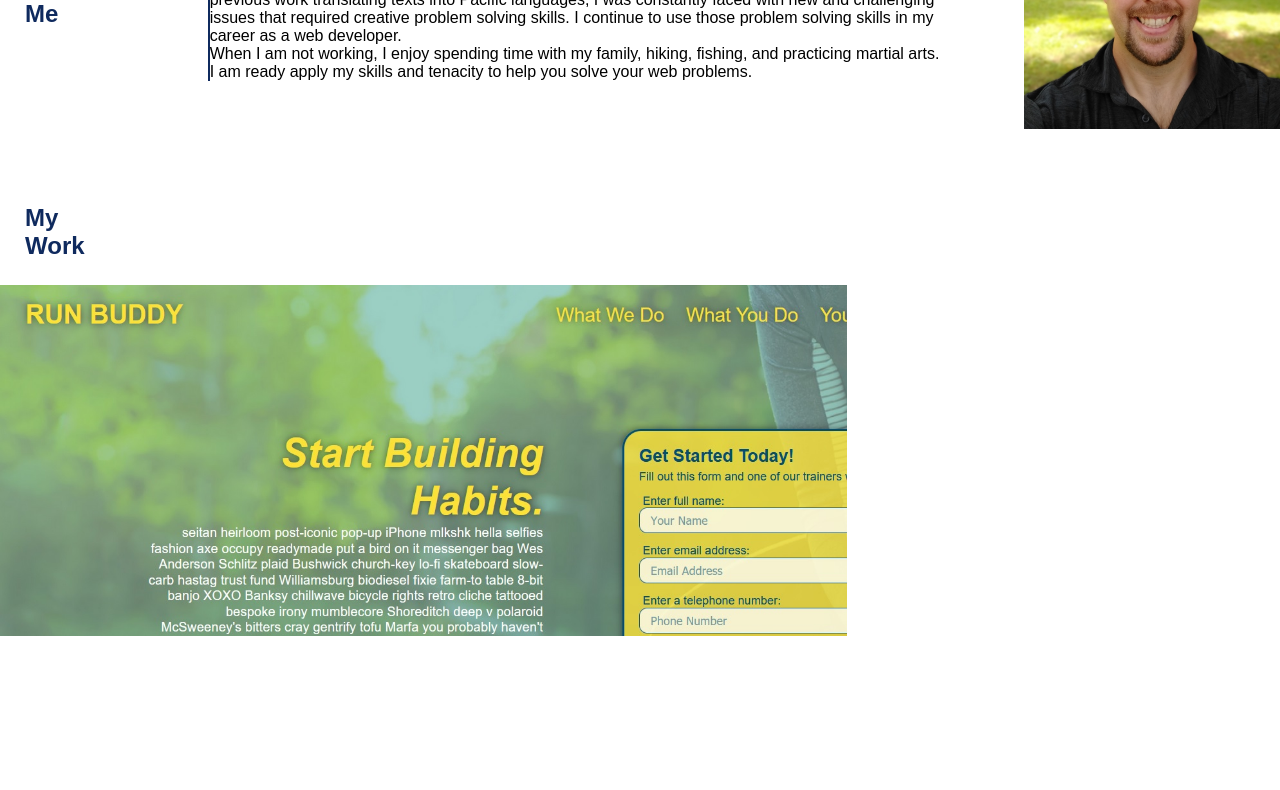
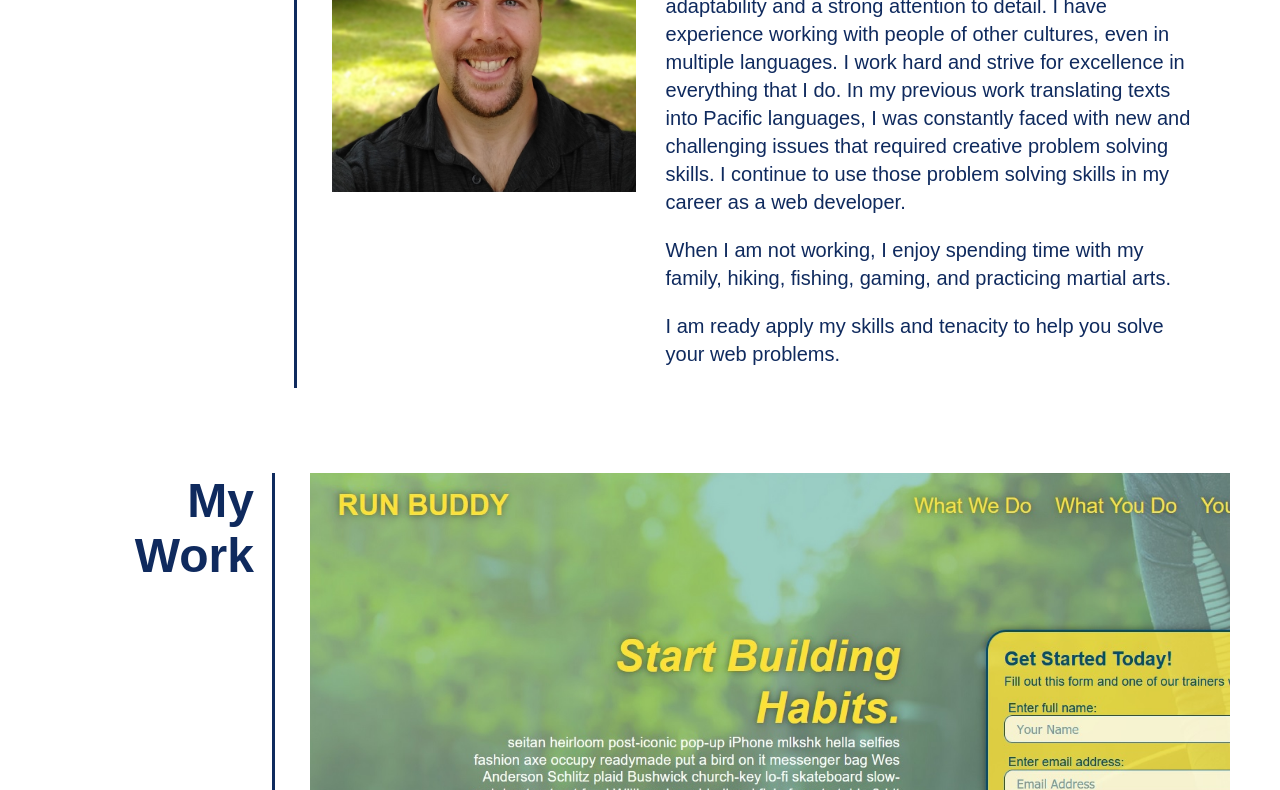
Before and after one commit to Craig5117/craigbennett, a plain HTML site: page index.html in a window 1280 px wide. Shown: the part 592-1382 px from the top of the page. Drawn offline with Linux system fonts and the light colour scheme.

Commit message:
finally worked out my flex problems in about

```diff
--- a/assets/css/style.css
+++ b/assets/css/style.css
@@ -16,24 +16,13 @@ body {
     font-family: Arial, Helvetica, sans-serif;
 }
 
+/*.flex-row {
+    display: flex;
+}*/
 
 
-.about-content, #work, #contact {
-    margin: 50px auto;
-    width: 100%;
-    display: flex;
-    flex-wrap: wrap;
-    align-items: center;
-    justify-content: space-between;
-}
 
-#about h2, #work h2, #contact h2 {
 
-    width: 10%;
-    color: var(--primary-color);
-
-    padding: 25px;
-}
 
 
 
@@ -92,7 +81,7 @@ header nav ul li:hover {
 header nav ul li a {
     padding: 10px 10px;
     color: var(--secondary-color);
-    font-size: 24px;
+    font-size: 1.55vw;;
 
     text-shadow: 0 0 10px rgba(0, 0, 0, 50%);
 }
@@ -122,39 +111,62 @@ header nav ul li a {
     text-shadow: 0 0 10px rgba(0, 0, 0, 50%);
 }
 
+/*Section Containment ;)*/
+.title-box {
+    text-align: right;
+    margin-left: 70px;
+    border-right: 3px solid var(--primary-color);
+    margin-right: 35px;
+}
 
+.title-box h2 {
+    font-size: 48px;
+    color: var(--primary-color);
+    padding-right: 18px;
+}
 
-
+.content {
+    margin: 0 50px 30px 50px;
+    padding-top: 55px;
+    display: flex;
+    flex-direction: row;
+}
 
 /*About styles*/
-
-.about-content img {
-    width: 20%;
-    display: inline-block;
-    flex-wrap: wrap;
+.img-box {
+    flex: 1 35%;
+    margin-right: 20px;
+    padding-top: 10px;
 }
 
-.about-info {
-    border-left: 2px solid var(--primary-color);
-    width: 60%;
+.img-box img {
+    max-width: 100%;
+
 }
 
+.bio-box {
+    flex: 1 65%;
+    padding: 5px 30px 0 10px;
+}
 
+.bio-box p {
+    font-size: 20px;
+    color: var(--primary-color);
+    margin-bottom: 20px;
+    line-height: 1.4;
+
+}
 
 
 /*Work styles*/
 
 
 
-.work-wrapper {
-    display: flex;
-
-    justify-content: center;
-}
+.gtid-box
 
 .work-container {
     display: grid;
-
+    padding: 20px;
     grid-template-columns: repeat(3, 1fr);
     grid-template-rows: repeat(3, 1fr);
     grid-gap: 20px;
--- a/index.html
+++ b/index.html
@@ -26,24 +26,30 @@
         </div>
     </section>
     <section id="about">
-        <div class="about-content">
-            <div>
+        <div class="content">
+            <div class="title-box"> <!--child 1-->
                 <h2>About Me</h2>
             </div>
-            <div class="about-info">
+            <div class="img-box">
+                <img src="./assets/images/my-pic.jpg" alt="Craig Bennett" />
+            </div>
+
+            <div class="bio-box">
                 <p>Before settling in the beautiful Appalachian Mountains of East Tennessee, I spent several years living and working in the South Pacific. While I wasn't yet developing apps at that time, my work as a linguist required high degree of adaptability and a strong attention to detail. I have experience working with people of other cultures, even in multiple languages. I work hard and strive for excellence in everything that I do. In my previous work translating texts into Pacific languages, I was constantly faced with new and challenging issues that required creative problem solving skills. I continue to use those problem solving skills in my career as a web developer.</p>
-                <p>When I am not working, I enjoy spending time with my family, hiking, fishing, and practicing martial arts.</p>
+                <p>When I am not working, I enjoy spending time with my family, hiking, fishing, gaming, and practicing martial arts.</p>
                 <p>I am ready apply my skills and tenacity to help you solve your web problems.</p>
             </div>
-            <img src="./assets/images/my-pic.jpg" alt="Craig Bennett">
+
+
         </div>
     </section>
     <!--Work Section (3x3 grid)-->
     <section id="work">
-        <div>
+        <div class="content"> <!--Parent-->
+            <div class="title-box"> <!--child 1-->
                 <h2>My Work</h2>
             </div>
-        <div class="work-wrapper">
+            <div class="grid-box"> <!--child 2-->
                 <div class="work-container">
                     <div class="grid-item item-1">
                         <img src="./assets/images/run-buddy-pic.jpg" alt="Run Buddy web page.">
@@ -54,13 +60,16 @@
                     <div class="grid-item item-5"></div>
                 </div>
             </div>
+        </div>
 
     </section>
+    <!--Wrapping links in p will make them block level-->
+    <!--
     <section id="contact">
         <div>
             <h2>Contact Me</h2>
         </div>
-        <!--Wrapping links in p will make them block level-->
+
         <div>
             <ul>
                 <li></li>
@@ -70,6 +79,6 @@
             </ul>
         </div>
         <a href="tel:4235240127">423-524-0127</a>
-    </section>
+    </section>-->
 </body>
 </html>
```
Lines whose indentation alone changed are shown as unchanged.
